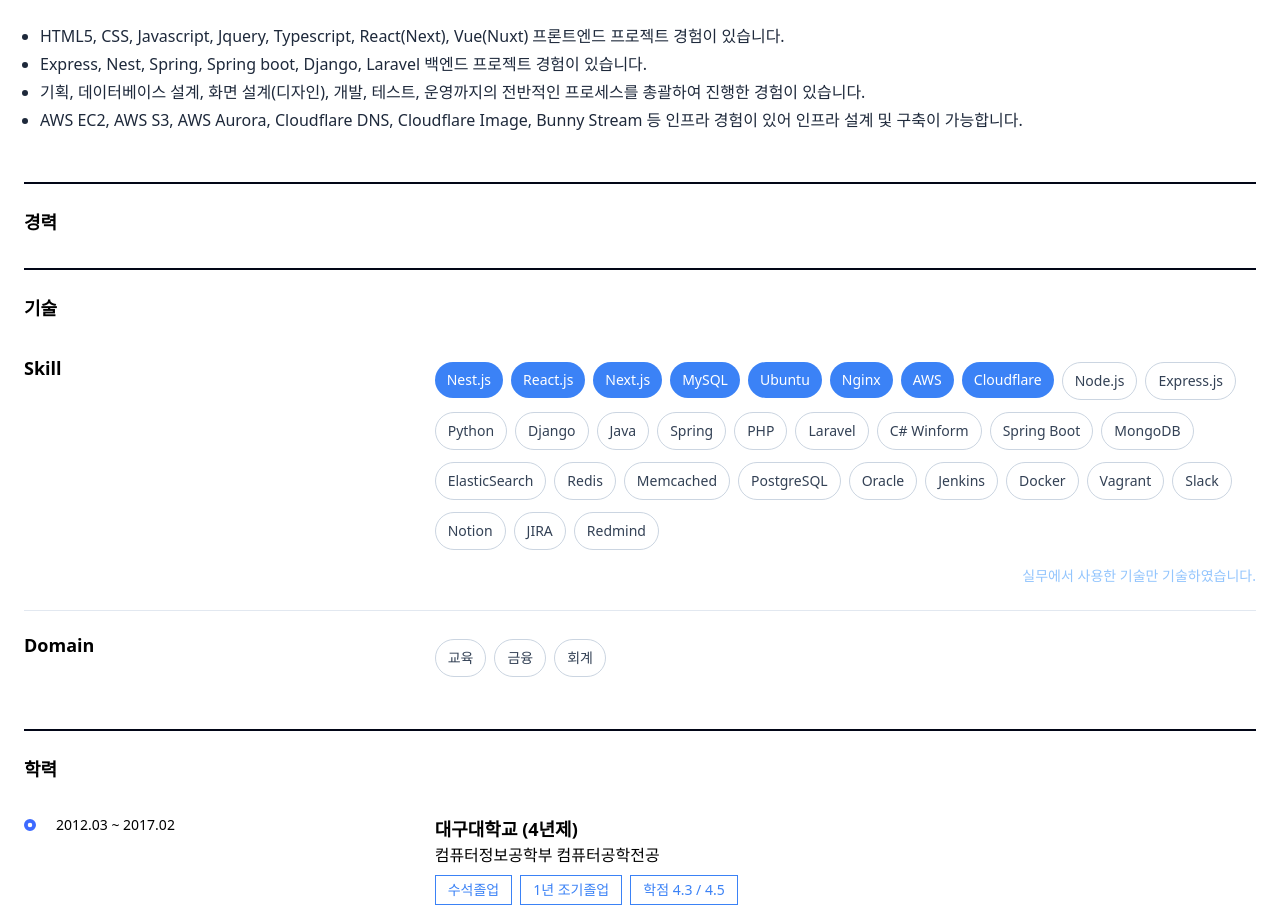
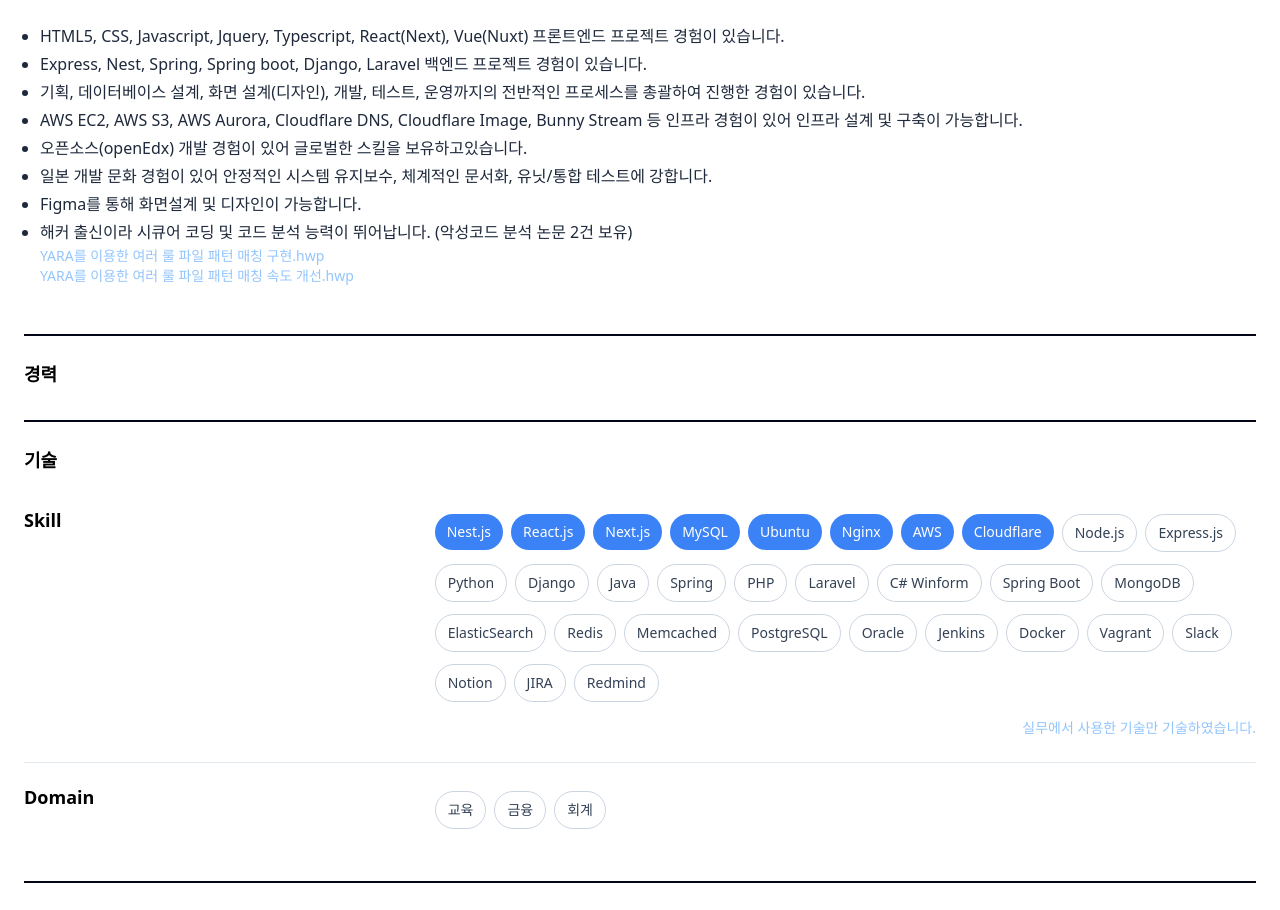
Before and after one commit to chihiro888/chihiro-portfolio, a Next.js app: page / in a window 1280 px wide. Shown: the part 843-1753 px from the top of the page. Built offline with nearby package versions, Linux system fonts and the light colour scheme.

Commit message:
feat: update summary

```diff
--- a/components/link.tsx
+++ b/components/link.tsx
@@ -1,10 +1,18 @@
+import { useSelector } from 'react-redux'
 import LinkButton from './linkButton'
 
 const Link = () => {
+  // ** Redux
+  const isLargeScreen = useSelector((state: any) => state.screen.isLargeScreen)
+
   return (
     <>
       <section>
-        <div className="grid gap-4 grid-cols-2">
+        <div
+          className={`grid gap-4 ${
+            isLargeScreen ? 'grid-cols-2' : 'grid-cols-1'
+          }`}
+        >
           <LinkButton
             src="/images/icon/github-sign.png"
             label="Github"
--- a/components/summary.tsx
+++ b/components/summary.tsx
@@ -3,6 +3,14 @@ import { useSelector } from 'react-redux'
 const Summary = () => {
   // ** Redux
   const isLargeScreen = useSelector((state: any) => state.screen.isLargeScreen)
+
+  // ** Handler
+  const handleClickDownloadHWP = (fileName: string, output: string) => {
+    const link = document.createElement('a')
+    link.href = `/hwp/${fileName}`
+    link.download = output
+    link.click()
+  }
 
   return (
     <>
@@ -49,6 +57,43 @@ const Summary = () => {
                 Bunny Stream 등 인프라 경험이 있어 인프라 설계 및 구축이
                 가능합니다.
               </li>
+              <li>
+                오픈소스(openEdx) 개발 경험이 있어 글로벌한 스킬을
+                보유하고있습니다.
+              </li>
+              <li>
+                일본 개발 문화 경험이 있어 안정적인 시스템 유지보수, 체계적인
+                문서화, 유닛/통합 테스트에 강합니다.
+              </li>
+              <li>Figma를 통해 화면설계 및 디자인이 가능합니다.</li>
+              <li>
+                해커 출신이라 시큐어 코딩 및 코드 분석 능력이 뛰어납니다.
+                (악성코드 분석 논문 2건 보유)
+              </li>
+              <div>
+                <div
+                  className="text-blue-300 text-sm hover:underline cursor-pointer"
+                  onClick={() =>
+                    handleClickDownloadHWP(
+                      'paper1.hwp',
+                      'YARA를 이용한 여러 룰 파일 패턴 매칭 구현.hwp'
+                    )
+                  }
+                >
+                  YARA를 이용한 여러 룰 파일 패턴 매칭 구현.hwp
+                </div>
+                <div
+                  className="text-blue-300 text-sm hover:underline cursor-pointer"
+                  onClick={() =>
+                    handleClickDownloadHWP(
+                      'paper2.hwp',
+                      'YARA를 이용한 여러 룰 파일 패턴 매칭 속도 개선.hwp'
+                    )
+                  }
+                >
+                  YARA를 이용한 여러 룰 파일 패턴 매칭 속도 개선.hwp
+                </div>
+              </div>
             </ul>
           </div>
         </div>
```
Also changed, not shown: 2 other files (tests, documents, lock files or other folders).
